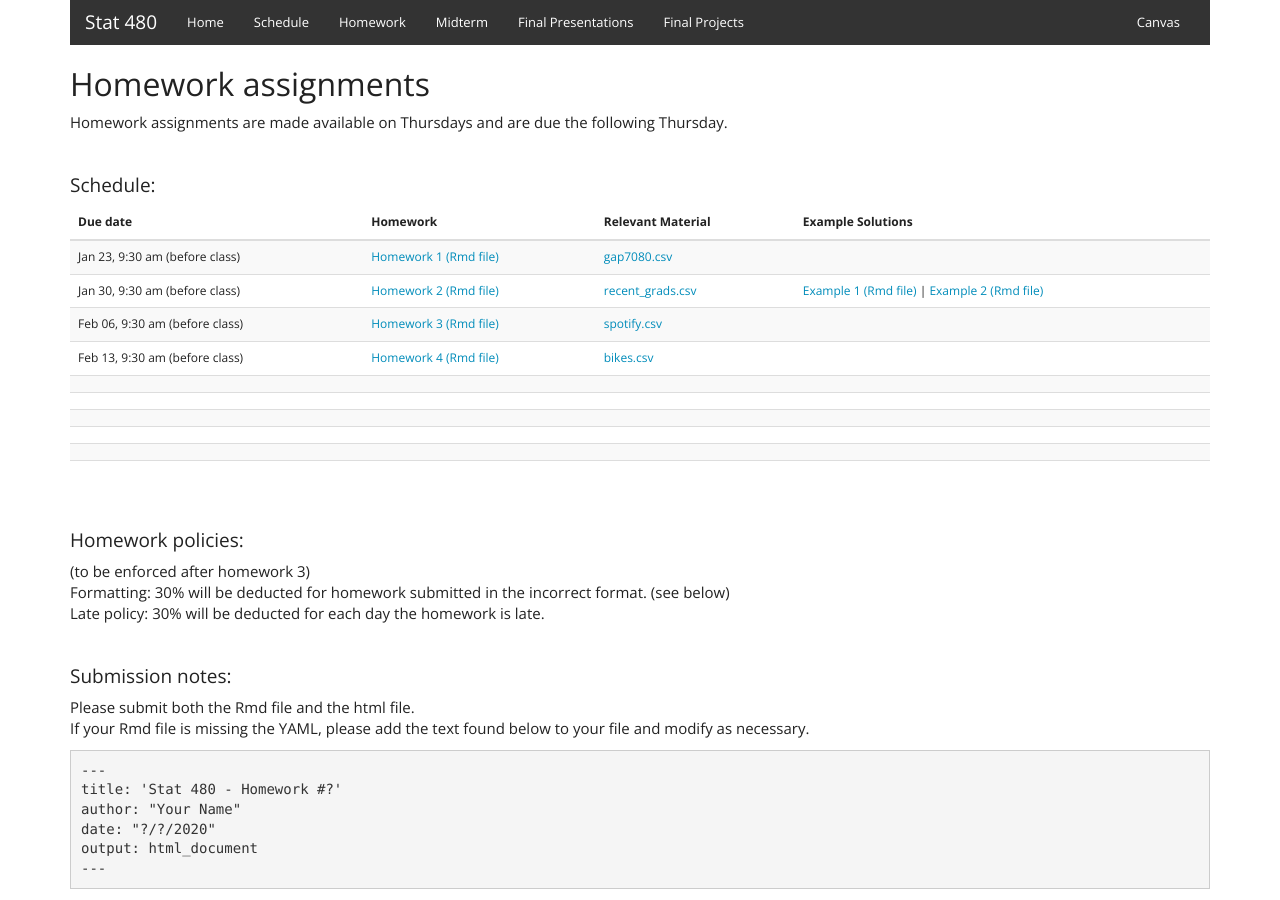
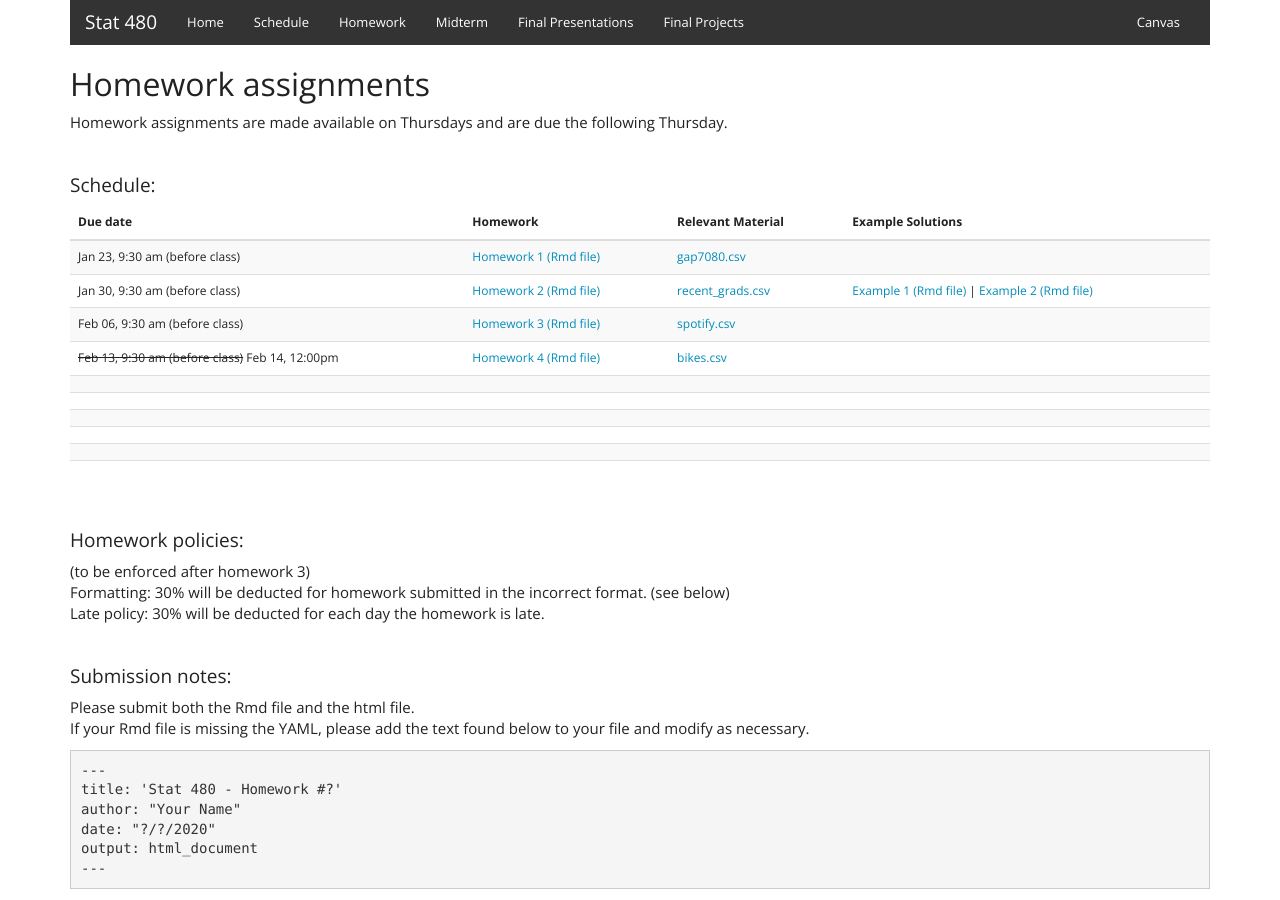
Before and after one commit to Stat480-at-ISU/Stat480-at-ISU.github.io, a Jekyll site: the page built from homework.html, in a window 1280 px wide. Built offline with Jekyll 4.4.1, drawn with Linux system fonts in a browser that asks for light colours.

Commit message:
change due date

```diff
--- a/homework.html
+++ b/homework.html
@@ -42,7 +42,7 @@ Homework assignments are made available on Thursdays and are due the following T
         <td></td>
 </tr>
 <tr>
-        <td>Feb 13, 9:30 am (before class)</td>
+        <td><strike>Feb 13, 9:30 am (before class)</strike>  Feb 14, 12:00pm</td>
         <td><a href="homework/homework04.html">Homework 4</a> <a href="homework/homework04.Rmd">(Rmd file)</a></td>
         <td><a href="homework/data/bikes.csv">bikes.csv</a></td>
         <td></td>
```
Also changed, not shown: 1 other file.
